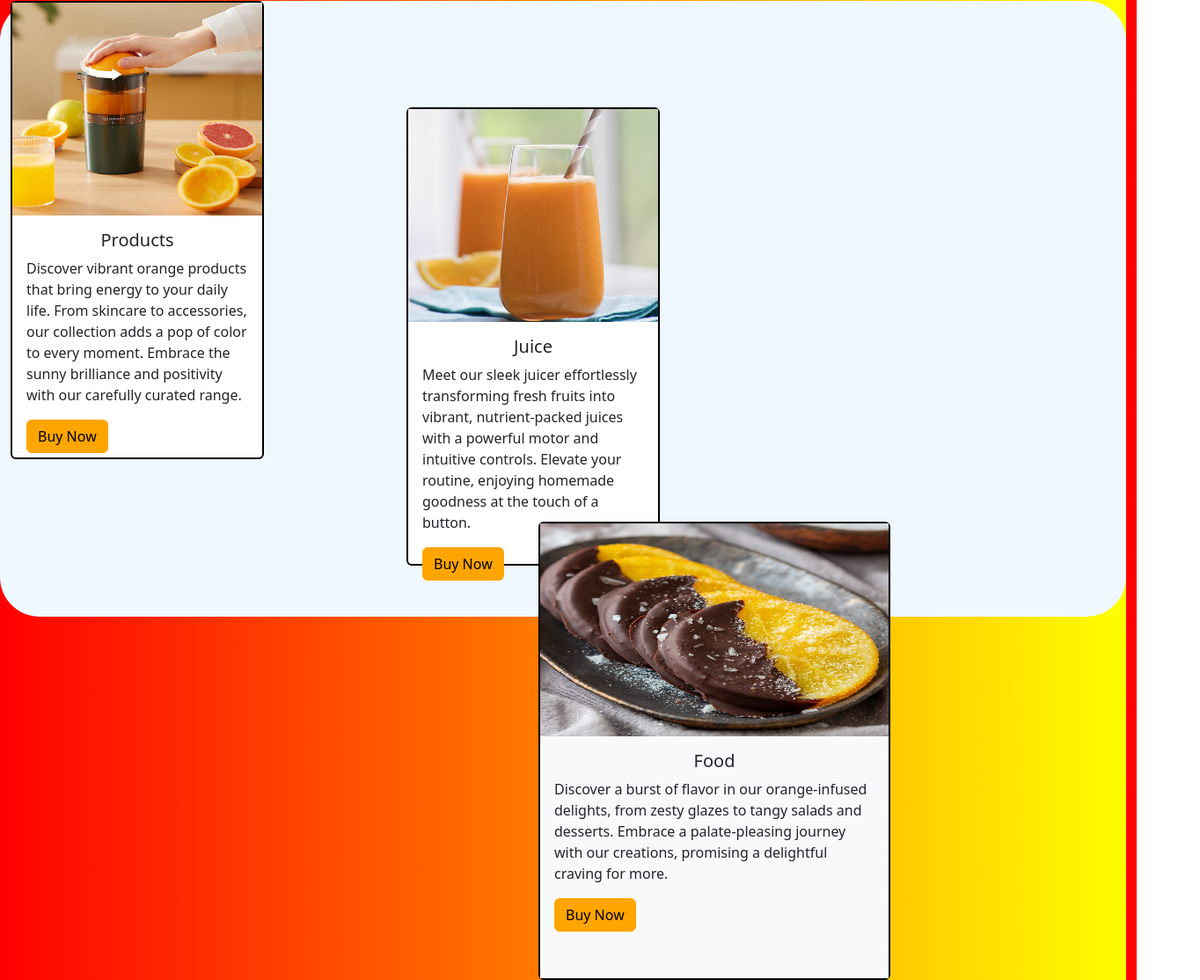
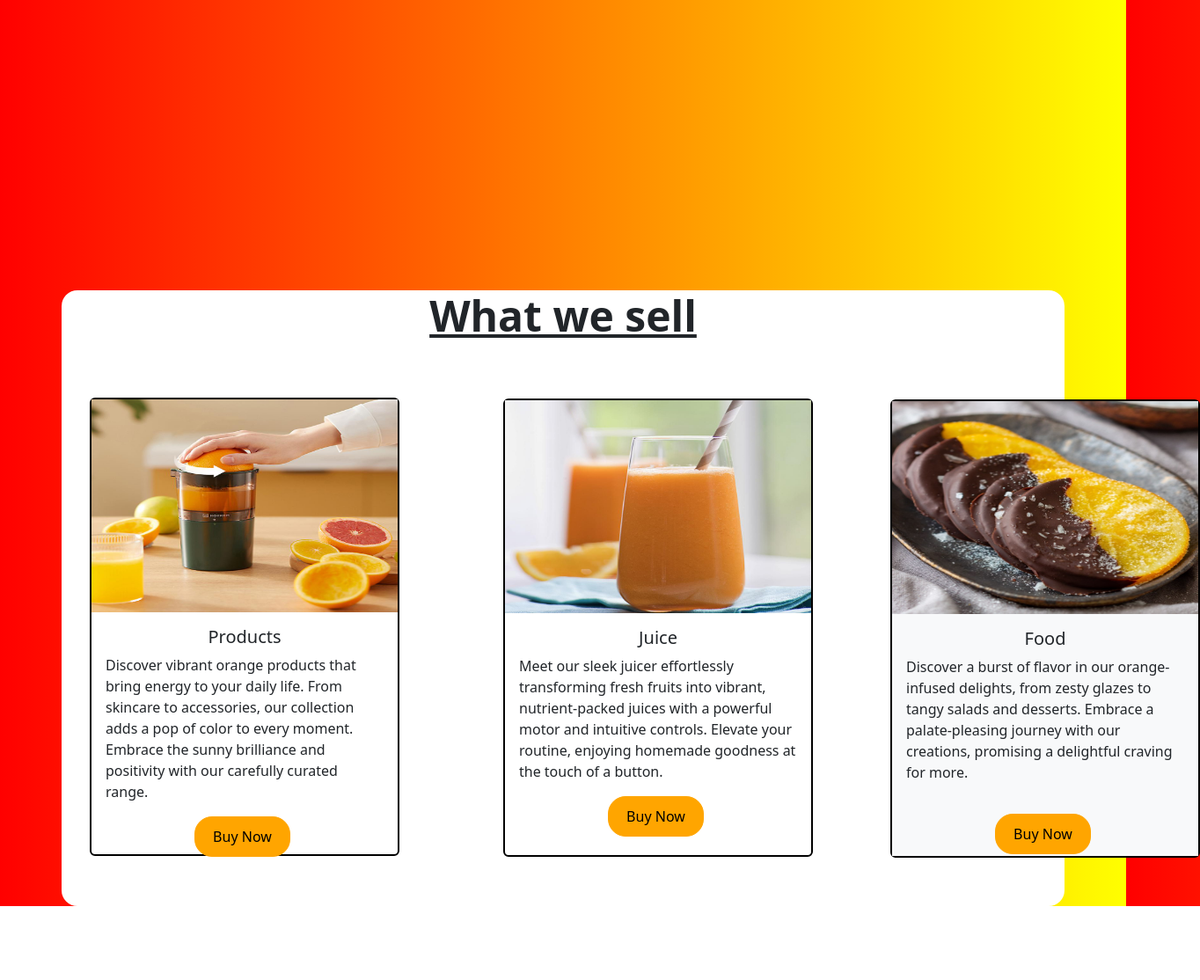
Before and after one commit to BradLad1/Fiverwbesite, a website: page Homepage.html in a window 1280 px wide. Shown: the part 710-1824 px from the top of the page at 88% size, 1364 px wide, since content can reach past the window. After the commit the page ends 1740 px from the top, so only its background shows below. Drawn offline with nearby package versions, Linux system fonts and the light colour scheme.

Commit message:
finshed card section im going to style them now

```diff
--- a/Homepage.html
+++ b/Homepage.html
@@ -50,12 +50,13 @@
          A ORANGE A DAY KEEPS
         THE DOCTOR AWAY
     </h1>
-    <p>Lorem ipsum dolor sit amet consectetur adipisicing elit.
+    <p >
+        Lorem ipsum dolor sit amet consectetur adipisicing elit.
          Magni sint assumenda vitae dolor exercitationem neque,
         inventore asperiossimus eaque aspernatur et dicta ratione
         veniam iusto veritatis.
     </p>
-      <a href="#" class="btn btn-primary pe-5 ps-5  pt-2 pb-2 mb-5 me-5 borderintro ">Buy Now</a>
+      <a href="#mostpopular-products" class="btn btn-primary pe-5 ps-5  pt-2 pb-2 mb-5 me-5 borderintro ">Buy Now</a>
 
 </div>
 </div>
@@ -67,10 +68,13 @@
 
 
 <!--This is the section that will be used to show off all the products-->
-    <div class="Mostpopular-products container-fluid">
+    <div class="Mostpopular-products container-md" id="mostpopular-products">
+        <!--This is the title that will be in the container section-->
+      <h1 class="text-center display-5 fw-bold text_header">What we sell</h1>
+        <!--This is the title that will be in the container section-->
 
             <!--First card-->
-        <div class="card " style="width: 18rem; border: black 2px solid; ">
+        <div class="card card-mover" style="width: 22rem; border: black 2px solid; ">
             <img src="images/Jucier.jpeg" class=" img-fluid" style="height:242px" alt="Juicer">
             <div class="card-body" style="height:275px" >
                 <h5 class="card-title text-center">Products</h5>
@@ -80,7 +84,7 @@
                     adds a pop of color to every moment. Embrace the sunny brilliance
                     and positivity with our carefully curated range.
                 </p>
-                <a href="#" class="btn btn-primary button-pos">Buy Now</a>
+                <a href="#" class="btn btn-primary button-pos card-button">Buy Now</a>
               </div>
         </div>
         <!--First card-->
@@ -90,7 +94,7 @@
 
 
         <!--second card-->
-        <div class="card card-mover" style="width: 18rem; border: black 2px solid; ">
+        <div class="card card-mover-2" style="width: 22rem; border: black 2px solid; ">
             <img src="images/Juice.jpeg" class=" img-fluid" style="height:242px" alt="Juicer">
             <div class="card-body" style="height:275px" >
                 <h5 class="card-title text-center mx-4">Juice</h5>
@@ -98,7 +102,7 @@
                     Meet our sleek juicer effortlessly transforming fresh fruits into vibrant,
                     nutrient-packed juices with a powerful motor and intuitive controls.
                     Elevate your routine, enjoying homemade goodness at the touch of a button.</p>
-                <a href="#" class="btn btn-primary ">Buy Now</a>
+                <a href="#" class="btn btn-primary card-button ">Buy Now</a>
               </div>
         </div>
         <!--second card-->
@@ -108,7 +112,7 @@
 
 
           <!--Third card-->
-          <div class="card card-mover-2 " style="width: 25rem; border: black 2px solid; z-index: 1; ">
+          <div class="card card-mover-3 " style="width: 22rem; border: black 2px solid;  ">
             <img src="images/Orange-food-Card.jpeg" class="bg-secondary img-fluid" style="height:242px" alt="Juicer">
             <div class="card-body bg-light" style="height:275px" >
                 <h5 class="card-title text-center mx-4">Food</h5>
@@ -118,7 +122,7 @@
                     Embrace a palate-pleasing journey with our creations,
                     promising a delightful craving for more.
                     </p>
-                <a href="#" class="btn btn-primary ">Buy Now</a>
+                <a href="#" class="btn btn-primary  card-button-2">Buy Now</a>
               </div>
         </div>
         <!--Third card-->
--- a/css/custom-styling.css
+++ b/css/custom-styling.css
@@ -52,22 +52,63 @@ margin-right: 45%;
 
 /*Claases/ids for cards*/
 .Mostpopular-products{
-    background-color: aliceblue;
+    margin-top: 30%;
+    background-color: rgb(255, 255, 255);
     height: 700px;
-    border-radius: 45px;
-    padding-right: 99%;
+
+    border-radius: 18px;
+
     /*These cards are used to  move the cards*/
 }
+/*This classes are going to be used to move the cards*/
+        .card-mover{
+        position: relative;
+        top: 20px;
+        left: 20px;
+        }
 
-.card-mover{
-    position: relative;
-    bottom: 400px;
-    left: 450px;
-}
+        .card-mover-2{
 
-.card-mover-2{
-    position: relative;
-    bottom: 450px;
-    left: 600px;
-}
+        position: relative;
+        bottom: 500px;
+        left: 490px;
+        }
+
+        .card-mover-3{
+        position: relative;
+        bottom: 1020px;
+        left: 930px;
+        }
+
+
+
+        .text_header{
+            margin-top: -5%;
+            margin-bottom: 4%;
+            text-decoration: underline;
+        }
+
+        .card-button{
+
+            border-radius: 20px;
+            padding-left: 20px;
+            padding-right: 20px;
+            padding-top: 10px;
+            padding-bottom: 10px;
+            margin-left: 32%;
+        }
+
+        .card-button-2{
+            border-radius: 20px;
+            padding-left: 20px;
+            padding-right: 20px;
+            padding-top: 10px;
+            padding-bottom: 10px;
+            margin-top: 6%;
+            margin-left: 32%;
+        }
+
+
+/*This classes are going to be used to move the cards*/
+
 /*Claases/ids for cards*/
```
Also changed, not shown: 1 other file.
